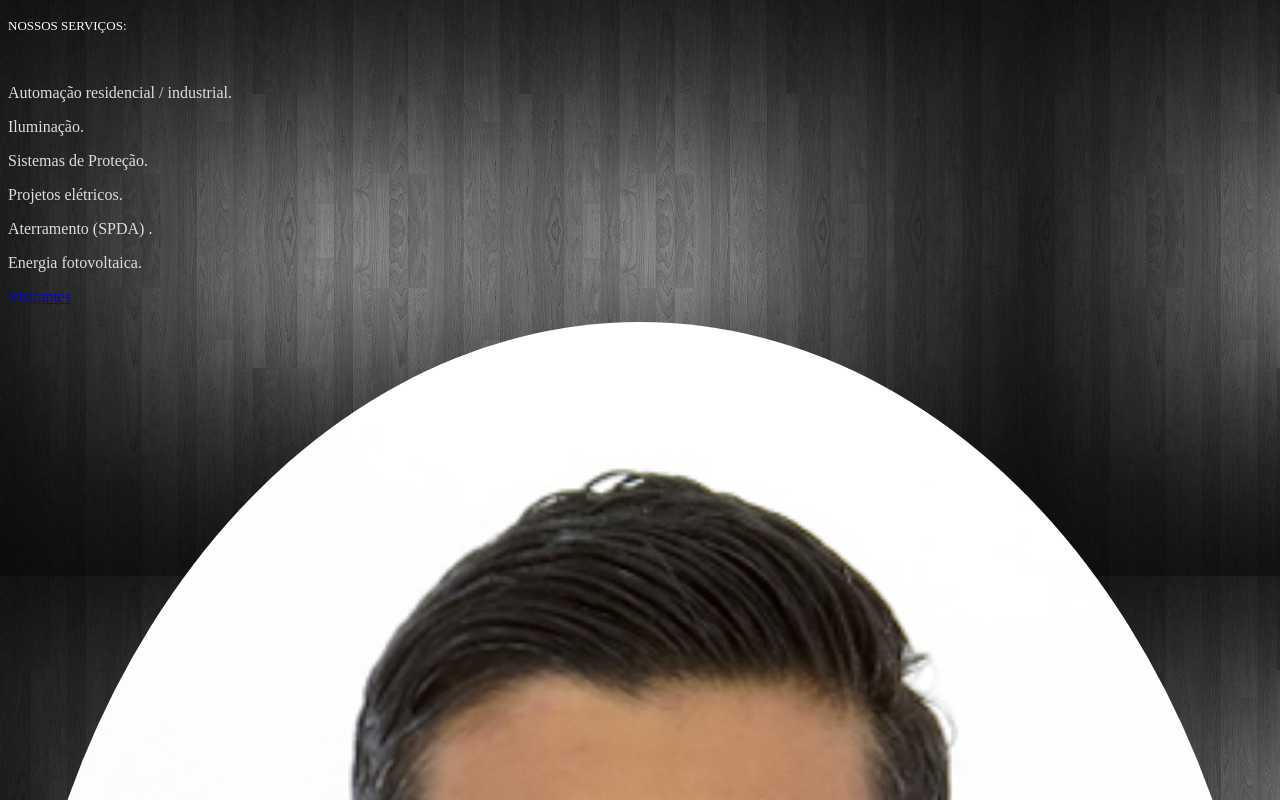
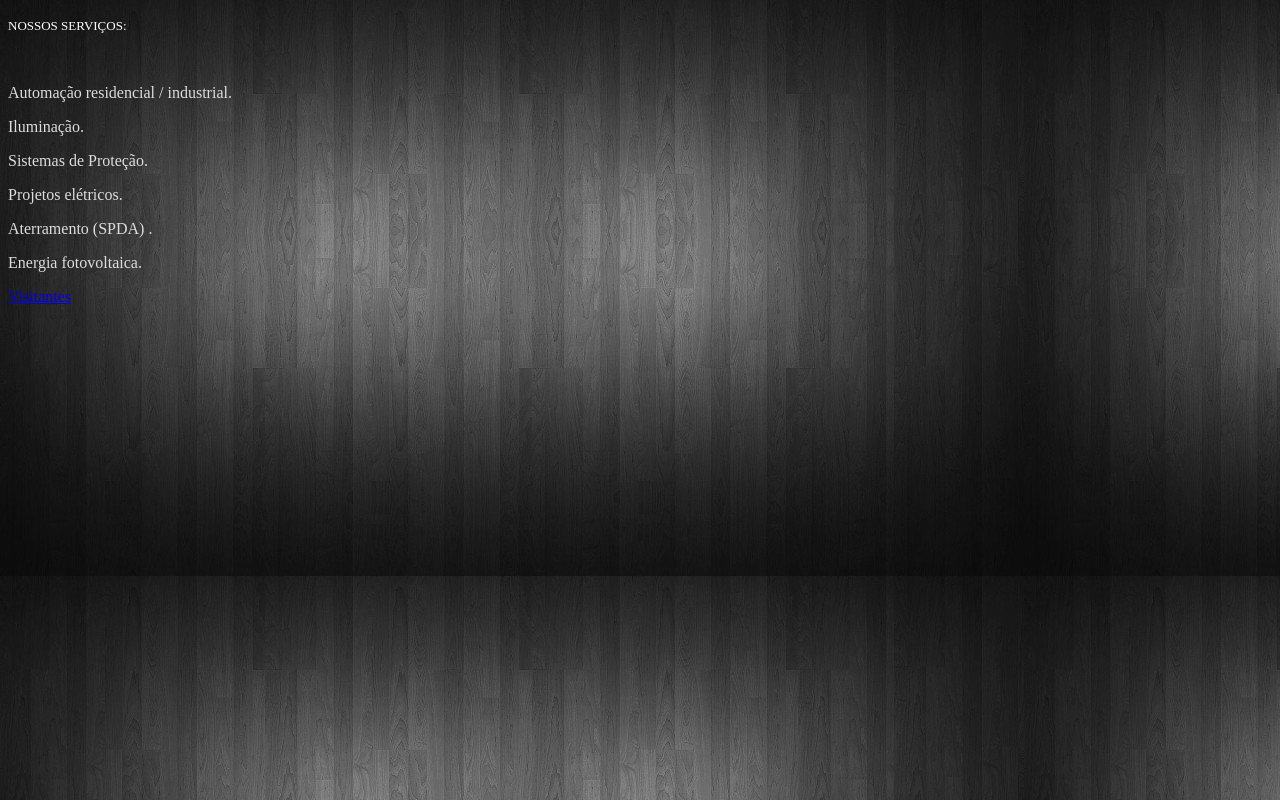
Before and after one commit to dileanmello/engineerelectrical, a plain HTML site: page pagina_menu.html in a window 1280 px wide. Shown: the top 800 px of the page. Drawn offline with Linux system fonts and the light colour scheme.

Commit message:
Update pagina_menu.html
Delenting my picture 3x4.

```diff
--- a/pagina_menu.html
+++ b/pagina_menu.html
@@ -28,7 +28,7 @@
 <p> <a href="https://create.arduino.cc/iot/dashboards/abf3bb0e-a1ff-450b-9286-638b1d3f3363?mode=fullscreen/" target="_blank">
     Visitantes </a> </p>
 
-<img src = "3x4 foto.jpg" />
+
 
 </body>
 </html>
```
